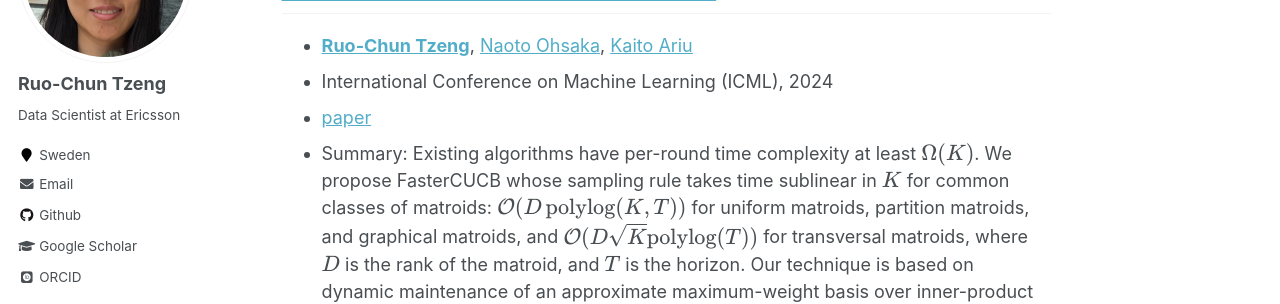
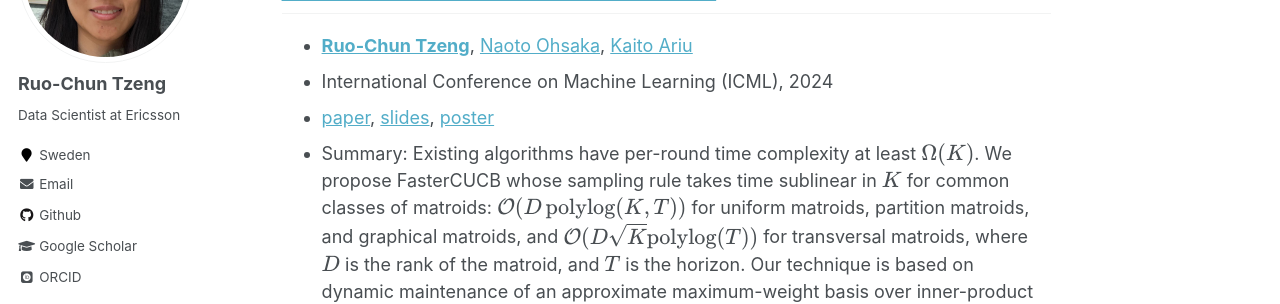
Before and after one commit to rctzeng/rctzeng.github.io, a Jekyll site: the page built from _pages/publications.md, in a window 1280 px wide and 900 px high. Shown: the part 230-534 px from the top of the window. Built offline with Jekyll 4.4.1, drawn with Linux system fonts in a browser that asks for light colours; some web fonts are replaced; formulas are drawn with MathJax 3.

Commit message:
add materials

```diff
--- a/_pages/publications.md
+++ b/_pages/publications.md
@@ -8,7 +8,7 @@ author_profile: true
 ## [Matroid Semi-Bandits in Sublinear Time](https://openreview.net/forum?id=MwQ53xAIPs)
 * **[Ruo-Chun Tzeng](https://scholar.google.com/citations?user=jntcHQ0AAAAJ)**, [Naoto Ohsaka](https://scholar.google.co.jp/citations?user=Qgkc9DgAAAAJ), [Kaito Ariu](https://scholar.google.co.jp/citations?user=4zXjxhsAAAAJ)
 * International Conference on Machine Learning (ICML), 2024
-* [paper](https://openreview.net/pdf?id=MwQ53xAIPs)
+* [paper](https://openreview.net/pdf?id=MwQ53xAIPs), [slides](https://rctzeng.github.io/slides/ICML2024-FasterCUCB.pdf), [poster](https://rctzeng.github.io/posters/ICML2024-FasterCUCB.pdf)
 * Summary: Existing algorithms have per-round time complexity at least $\Omega(K)$. We propose FasterCUCB whose sampling rule takes time sublinear in $K$ for common classes of matroids: $\mathcal{O}(D\,\text{polylog}(K,T))$ for uniform matroids, partition matroids, and graphical matroids, and $\mathcal{O}(D\sqrt{K}\text{polylog}(T))$ for transversal matroids, where $D$ is the rank of the matroid, and $T$ is the horizon.
 Our technique is based on dynamic maintenance of an approximate maximum-weight basis over inner-product weights.
 
```
Also changed, not shown: 2 other files.
